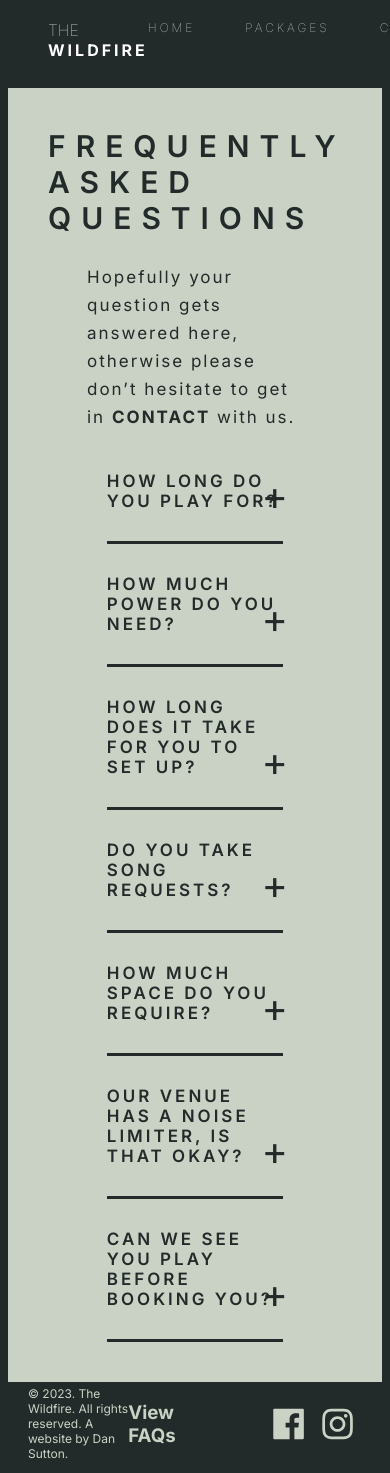
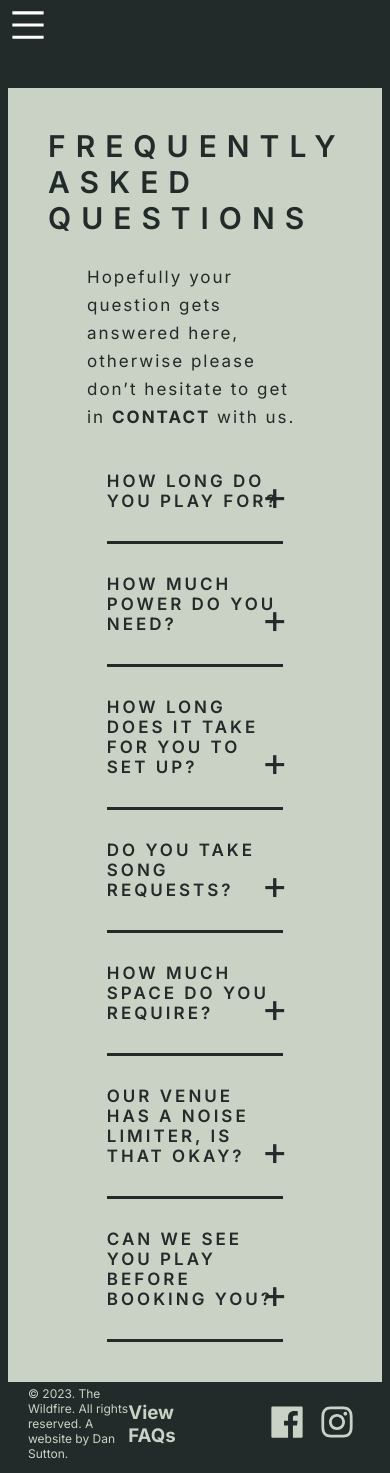
Before and after one commit to Dan-Sutton/the-wildfire-remake, a Next.js app: page /faqs in a window 390 px wide. Built offline with nearby package versions, Linux system fonts and the light colour scheme.

Commit message:
hamburger menu

```diff
--- a/app/components/footer.module.css
+++ b/app/components/footer.module.css
@@ -59,3 +59,7 @@
   font-size: 12px;
   color: var(--highlight);
 }
+
+.links {
+  text-decoration: none;
+}
--- a/app/components/footer.tsx
+++ b/app/components/footer.tsx
@@ -1,6 +1,7 @@
 import styles from "./footer.module.css";
 import { AiFillFacebook } from "react-icons/ai";
 import { AiOutlineInstagram } from "react-icons/ai";
+import Link from "next/link";
 
 type Props = {
   dark?: boolean;
@@ -14,10 +15,17 @@ export default function Footer({ dark = false }: Props) {
       </div>
 
       <div className={!dark ? styles.links : styles.linksDark}>
-        <h3>View FAQs</h3>
-
-        <AiFillFacebook className={!dark ? styles.icon : styles.iconDark} />
-        <AiOutlineInstagram className={!dark ? styles.icon : styles.iconDark} />
+        <Link className={styles.links} href={"/faqs"}>
+          <h3>View FAQs</h3>
+        </Link>{" "}
+        <Link href={"https://www.facebook.com/TheWildfireMusic"}>
+          <AiFillFacebook className={!dark ? styles.icon : styles.iconDark} />
+        </Link>
+        <Link href={"https://www.instagram.com/thewildfire_band/"}>
+          <AiOutlineInstagram
+            className={!dark ? styles.icon : styles.iconDark}
+          />
+        </Link>
       </div>
     </div>
   );
--- /dev/null
+++ b/app/components/hamburger.js
@@ -0,0 +1,73 @@
+import React, { use } from "react";
+import { useState } from "react";
+import styles from "./hamburger.module.css";
+import { slide as Menu } from "react-burger-menu";
+import Link from "next/link";
+
+export default function Hamburger({ open }) {
+  const showSettings = (event) => {
+    event.preventDefault();
+  };
+
+  const [isOpen, setOpen] = useState(open);
+
+  const handleIsOpen = () => {
+    setOpen(!isOpen);
+  };
+
+  return (
+    <Menu
+      onOpen={handleIsOpen}
+      onClose={handleIsOpen}
+      className={styles.icon}
+      isOpen={isOpen}
+    >
+      <Link
+        onClick={() => {
+          setOpen(!isOpen);
+        }}
+        className={styles.link}
+        href={"/"}
+      >
+        HOME
+      </Link>
+      <Link
+        onClick={() => {
+          setOpen(!isOpen);
+        }}
+        className={styles.link}
+        href={"/#packages"}
+      >
+        PACKAGES
+      </Link>
+      <Link
+        onClick={() => {
+          setOpen(!isOpen);
+        }}
+        className={styles.link}
+        href={"/#contact"}
+      >
+        CONTACT
+      </Link>
+      <Link
+        onClick={() => {
+          setOpen(!isOpen);
+        }}
+        className={styles.link}
+        href={"/songs"}
+      >
+        SONGS
+      </Link>
+      {/* <span>GALLERY</span> */}
+      <Link
+        onClick={() => {
+          setOpen(!isOpen);
+        }}
+        className={styles.link}
+        href={"/faqs"}
+      >
+        FAQS
+      </Link>
+    </Menu>
+  );
+}
--- /dev/null
+++ b/app/components/hamburger.module.css
@@ -0,0 +1,25 @@
+.icon {
+  position: absolute;
+  left: 0;
+  top: 0;
+  background: rgba(255, 255, 255, 0.49);
+  box-shadow: 0 4px 30px rgba(0, 0, 0, 0.1);
+  backdrop-filter: blur(6.8px);
+  -webkit-backdrop-filter: blur(6.8px);
+}
+
+.link {
+  cursor: pointer;
+  text-decoration: none;
+  color: var(--primary);
+  font-size: 23px;
+  letter-spacing: 5px;
+  line-height: 30px;
+  font-weight: 400;
+  margin: 50px;
+}
+
+.link:hover {
+  font-weight: 700;
+  transition: all 0.5s;
+}
--- a/app/components/navbar.module.css
+++ b/app/components/navbar.module.css
@@ -52,3 +52,33 @@
   font-weight: bold;
   letter-spacing: 3px;
 }
+
+.hamburgerIcon {
+  opacity: 0;
+  font-size: 40px;
+}
+
+.hamburgerContain {
+  display: none;
+}
+
+@media (max-width: 768px) {
+  .hamburgerIcon {
+    opacity: 1;
+    position: absolute;
+    top: 5px;
+    left: 0;
+  }
+  .link {
+    display: none;
+  }
+
+  .the,
+  .wildfire {
+    display: none;
+  }
+
+  .hamburgerContain {
+    display: contents;
+  }
+}
--- a/app/components/navbar.tsx
+++ b/app/components/navbar.tsx
@@ -1,9 +1,18 @@
+"use client";
 import Link from "next/link";
 import styles from "./navbar.module.css";
+import { AiOutlineMenu } from "react-icons/ai";
+import Hamburger from "./hamburger";
+import { useState } from "react";
 
 export default function Navbar() {
+  const [openMenu, setOpenMenu] = useState(false);
   return (
     <div className={styles.navbar}>
+      <div className={styles.hamburgerContain}>
+        <Hamburger open={openMenu}></Hamburger>
+      </div>
+
       <div>
         <span>
           <span className={styles.the}>THE </span>
@@ -27,6 +36,13 @@ export default function Navbar() {
         <Link className={styles.link} href={"/faqs"}>
           FAQS
         </Link>
+
+        <AiOutlineMenu
+          className={styles.hamburgerIcon}
+          onClick={() => {
+            setOpenMenu(!setOpenMenu);
+          }}
+        ></AiOutlineMenu>
       </div>
     </div>
   );
--- a/package.json
+++ b/package.json
@@ -19,10 +19,14 @@
     "eslint-config-next": "13.4.10",
     "next": "13.4.10",
     "react": "18.2.0",
+    "react-burger-menu": "^3.0.9",
     "react-datepicker": "^4.16.0",
     "react-datetime-picker": "^5.5.1",
     "react-dom": "18.2.0",
     "react-icons": "^4.10.1",
     "typescript": "5.1.6"
+  },
+  "devDependencies": {
+    "@types/react-burger-menu": "^2.8.3"
   }
 }
--- a/tsconfig.json
+++ b/tsconfig.json
@@ -23,6 +23,6 @@
       "@/*": ["./*"]
     }
   },
-  "include": ["next-env.d.ts", "**/*.ts", "**/*.tsx", ".next/types/**/*.ts", "app/page.js"],
+  "include": ["next-env.d.ts", "**/*.ts", "**/*.tsx", ".next/types/**/*.ts", "app/page.js", "app/components/hamburger.js"],
   "exclude": ["node_modules"]
 }
```
Also changed, not shown: 1 other file (tests, documents, lock files or other folders).
